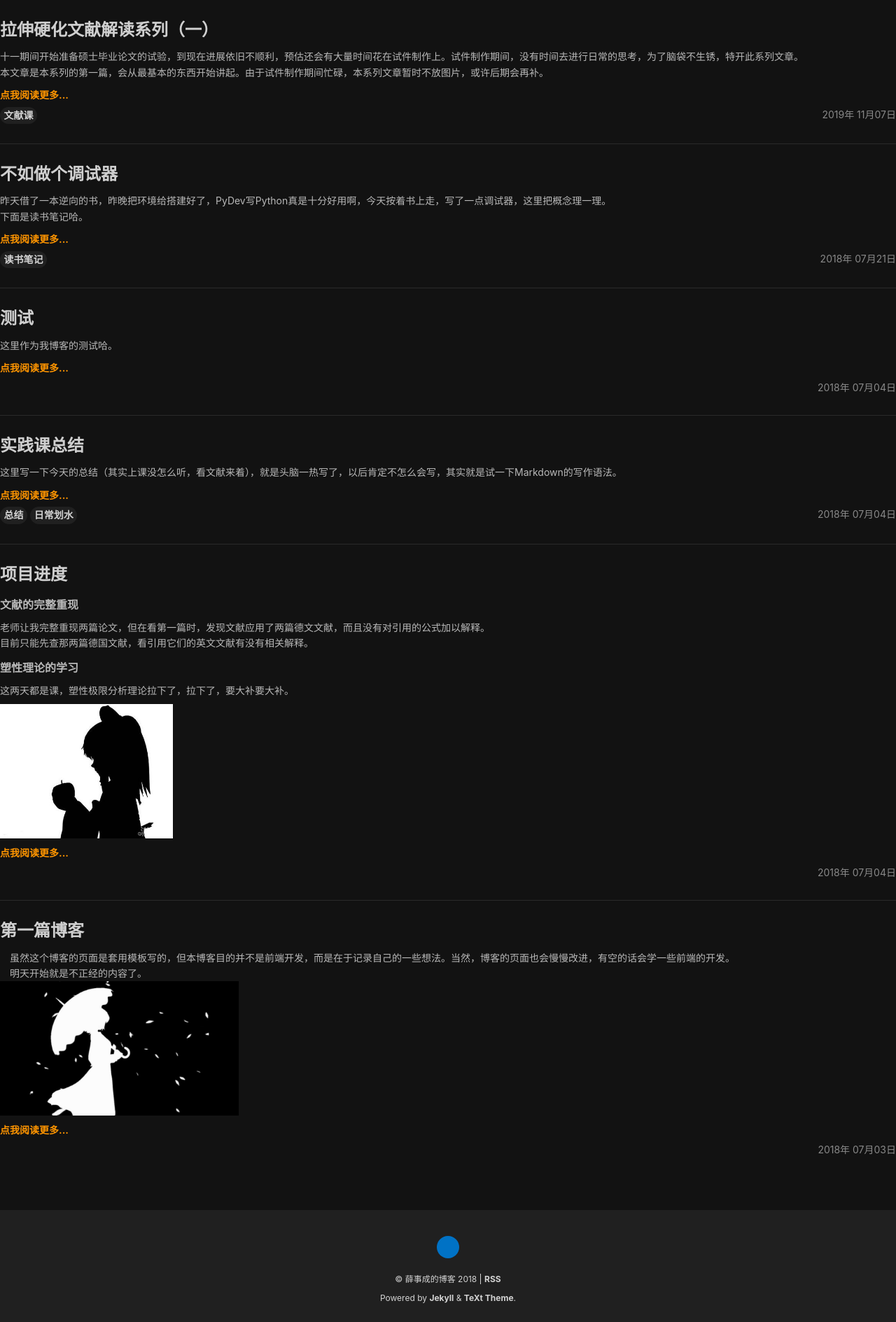
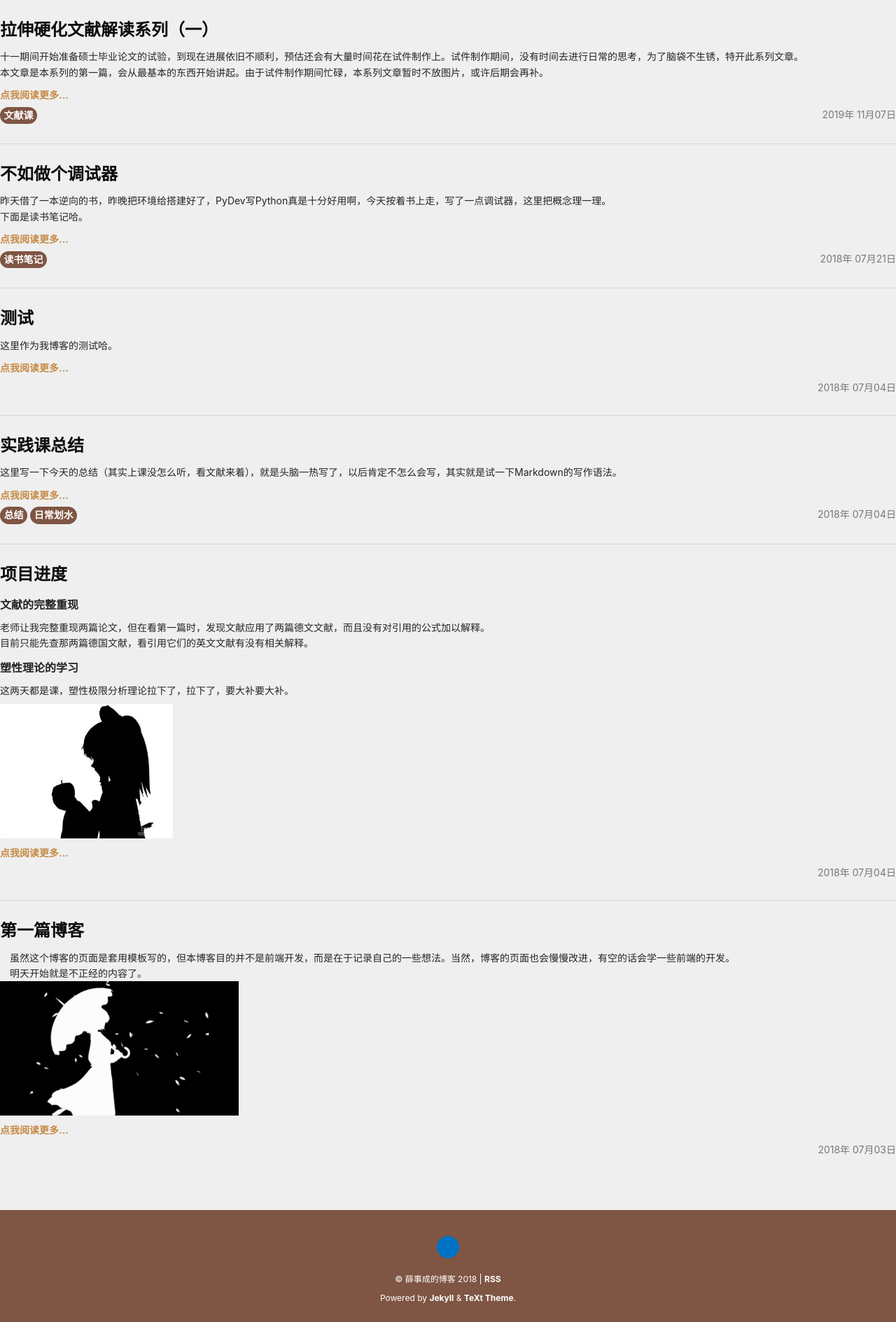
Before and after one commit to FourthNight/FourthNight.github.io, a Jekyll site: the page built from index.html, in a window 1280 px wide. Shown: the whole page at 70% size. Built offline with Jekyll 4.4.1, drawn with Linux system fonts in a browser that asks for light colours; the list of posts is cut into pages by our own code.

Commit message:
Update _config.yml

```diff
--- a/_config.yml
+++ b/_config.yml
@@ -16,7 +16,7 @@
 
 ## => Site Settings
 ##############################
-text_skin: dark # "default" (default), "dark", "forest", "ocean", "chocolate", "orange"
+text_skin: chocolate # "default" (default), "dark", "forest", "ocean", "chocolate", "orange"
 url     : https://xuesc24.xyz/ # the base hostname & protocol for your site e.g. https://www.someone.com
 baseurl : # does not include hostname
 title   : 薛事成的博客
```
